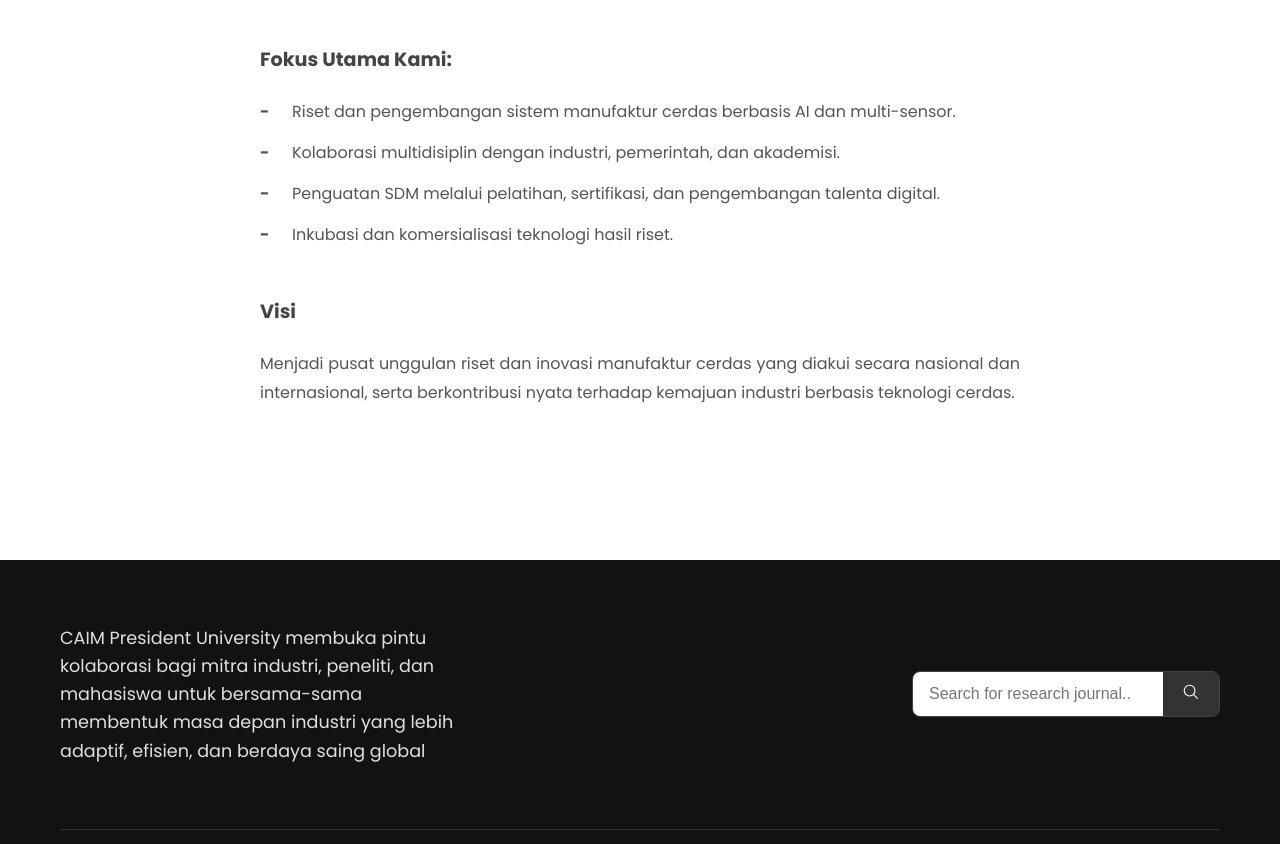
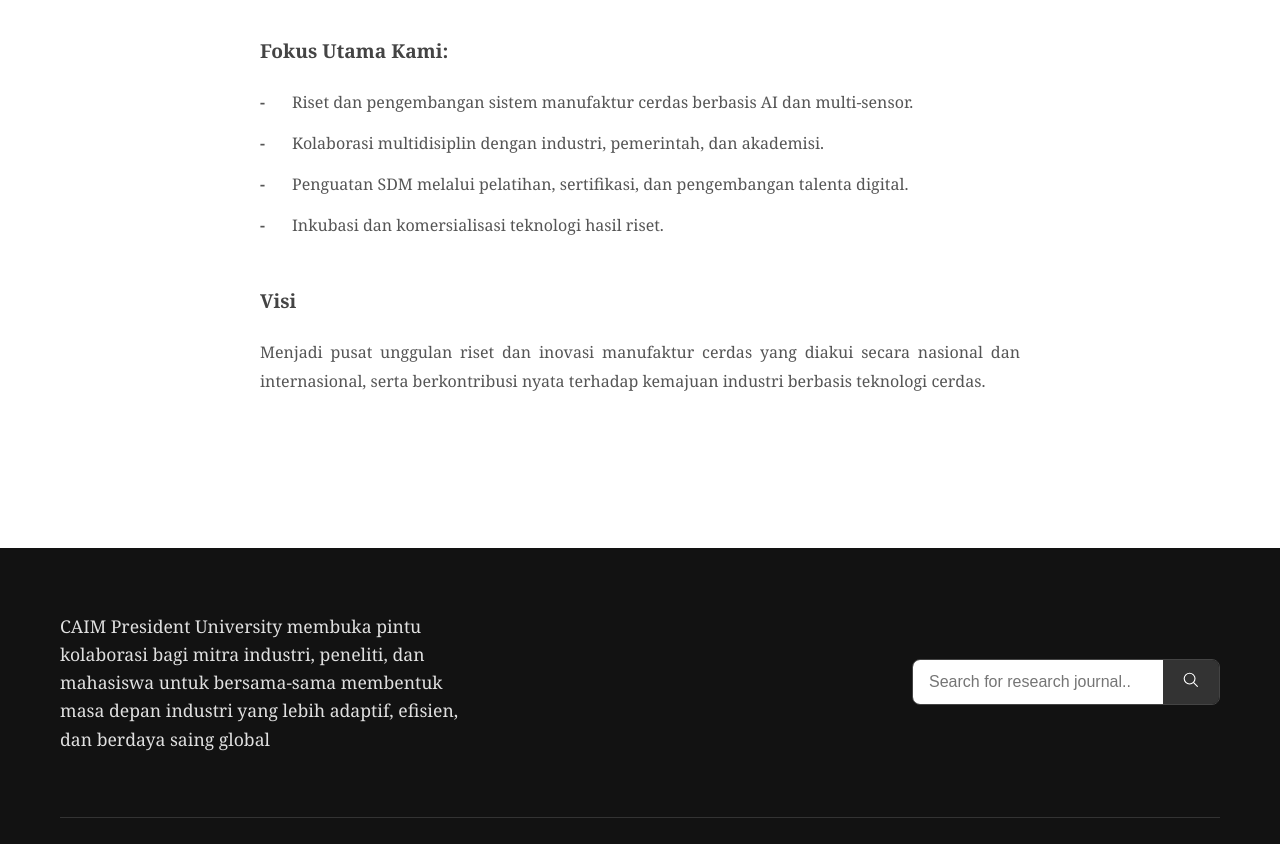
Before and after one commit to rayhannasrulloh/Center-for-Artificial-Intelligence-in-Manufacturing-of-President-University, a plain HTML site: page index.html in a window 1280 px wide. Shown: the part 1558-2402 px from the top of the page. Drawn offline with nearby package versions, Linux system fonts and the light colour scheme.

Commit message:
Update font family to 'Noto Serif' and add import for Noto Serif font

```diff
--- a/assets/css/style.css
+++ b/assets/css/style.css
@@ -1,4 +1,5 @@
 @import url('https://fonts.googleapis.com/css2?family=Poppins:wght@400;500;700&display=swap');
+@import url('https://fonts.googleapis.com/css2?family=Noto+Serif:ital,wght@0,100..900;1,100..900&display=swap');
 
 ::selection {
   background-color: #888888;
@@ -12,7 +13,7 @@
 * { margin: 0; padding: 0; box-sizing: border-box; }
 
 body {
-    font-family: 'Poppins', sans-serif;
+    font-family: 'Noto Serif', serif;
     background-color: #fff;
 }
 
```
